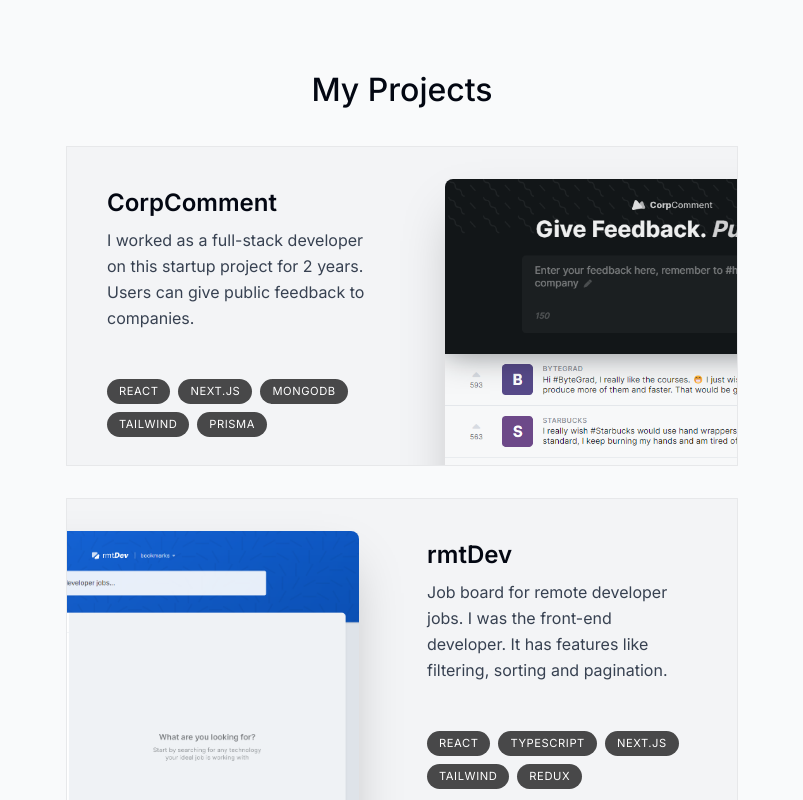
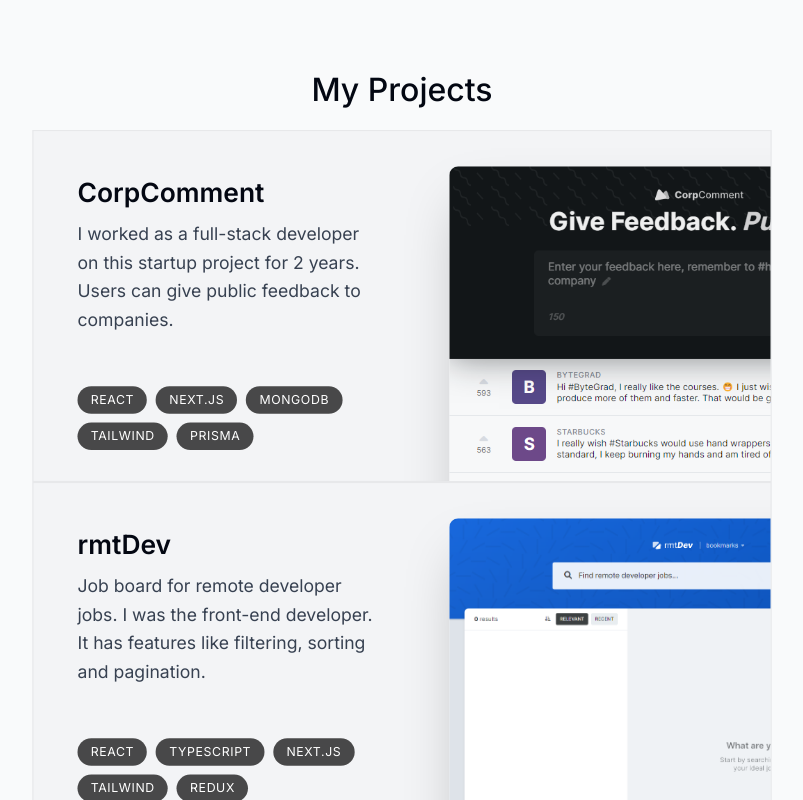
Before and after one commit to Ayaz2589/portfolio-wife, a Next.js app: page / in a window 1280 px wide. Shown: the part 1380-2180 px from the top of the page, without its empty margins (238-1041 px from the left). Built offline with nearby package versions, Linux system fonts and the light colour scheme.

Commit message:
add scroll animation

```diff
--- a/components/index.ts
+++ b/components/index.ts
@@ -4,3 +4,4 @@ export { default as SectionDivder } from "./section-divider";
 export { default as AboutMe } from "./about-me";
 export { default as SectionHeading } from "./section-heading";
 export { default as Projects } from "./projects";
+export { default as Project } from "./projects/project";
--- a/components/projects/index.tsx
+++ b/components/projects/index.tsx
@@ -1,7 +1,6 @@
 import React from "react";
-import { SectionHeading } from "@/components";
+import { SectionHeading, Project } from "@/components";
 import { projectsData } from "@/lib";
-import Image from "next/image";
 
 export default function Projects() {
   return (
@@ -17,31 +16,3 @@ export default function Projects() {
     </section>
   );
 }
-
-type ProjectProps = (typeof projectsData)[number];
-
-function Project({ title, description, imageUrl, tags }: ProjectProps) {
-  return (
-    <section className="group bg-gray-100 max-w-[42rem] border border-black/5 overflow-hidden sm:pr-8 relative sm:h-[20rem] mb-3 sm:mb-8 last:mb-0 even:pl-8 hover:bg-gray-200 transition">
-      <div className="pt-4 pb-7 px-5 sm:pl-10 sm:pr-2 sm:pt-10 sm:max-w-[50%] flex flex-col h-full group-even:ml-[18rem]">
-        <h3 className="text-2xl font-semibold">{title}</h3>
-        <p className="mt-2 leading-relaxed text-gray-700">{description}</p>
-        <ul className="flex flex-wrap mt-4 gap-2 sm:mt-auto">
-          {tags.map((tag) => (
-            <li
-              key={tag}
-              className="bg-black/[0.7] px-3 py-1 text-[0.7rem] uppercase tracking-wider text-white rounded-full"
-            >
-              {tag}
-            </li>
-          ))}
-        </ul>
-      </div>
-      <Image
-        src={imageUrl}
-        alt={title}
-        className="absolute top-8 -right-40 w-[28.25rem] rounded-t-lg shadow-2xl group-even:right-[initial] group-even:-left-40 group-hover:scale-[1.04] group-hover:-translate-x-3 group-hover:translate-y-3 group-even:group-hover:rotate-2 group-even:group-hover:translate-x-3 group-even:group-hover:translate-y-3 group-hover:-rotate-2 transition"
-      />
-    </section>
-  );
-}
--- /dev/null
+++ b/components/projects/project.tsx
@@ -0,0 +1,51 @@
+"use client";
+
+import React, { useRef } from "react";
+import { projectsData } from "@/lib";
+import Image from "next/image";
+import { useScroll, motion, useTransform } from "framer-motion";
+
+type ProjectProps = (typeof projectsData)[number];
+
+export default function Project({
+  title,
+  description,
+  imageUrl,
+  tags,
+}: ProjectProps) {
+  const ref = useRef<HTMLDivElement>(null);
+  const { scrollYProgress } = useScroll({
+    target: ref,
+    offset: ["0 1", "1.33 1"],
+  });
+  const scale = useTransform(scrollYProgress, [0, 1], [1, 1.1]);
+  return (
+    <motion.div
+      ref={ref}
+      style={{ scale, opacity: scrollYProgress }}
+      className="mb-3 sm:mb-8 last:mb-0"
+    >
+      <section className="group bg-gray-100 max-w-[42rem] border border-black/5 overflow-hidden sm:pr-8 relative sm:h-[20rem] even:pl-8 hover:bg-gray-200 transition">
+        <div className="pt-4 pb-7 px-5 sm:pl-10 sm:pr-2 sm:pt-10 sm:max-w-[50%] flex flex-col h-full group-even:ml-[18rem]">
+          <h3 className="text-2xl font-semibold">{title}</h3>
+          <p className="mt-2 leading-relaxed text-gray-700">{description}</p>
+          <ul className="flex flex-wrap mt-4 gap-2 sm:mt-auto">
+            {tags.map((tag) => (
+              <li
+                key={tag}
+                className="bg-black/[0.7] px-3 py-1 text-[0.7rem] uppercase tracking-wider text-white rounded-full"
+              >
+                {tag}
+              </li>
+            ))}
+          </ul>
+        </div>
+        <Image
+          src={imageUrl}
+          alt={title}
+          className="absolute top-8 -right-40 w-[28.25rem] rounded-t-lg shadow-2xl group-even:right-[initial] group-even:-left-40 group-hover:scale-[1.04] group-hover:-translate-x-3 group-hover:translate-y-3 group-even:group-hover:rotate-2 group-even:group-hover:translate-x-3 group-even:group-hover:translate-y-3 group-hover:-rotate-2 transition"
+        />
+      </section>
+    </motion.div>
+  );
+}
```
